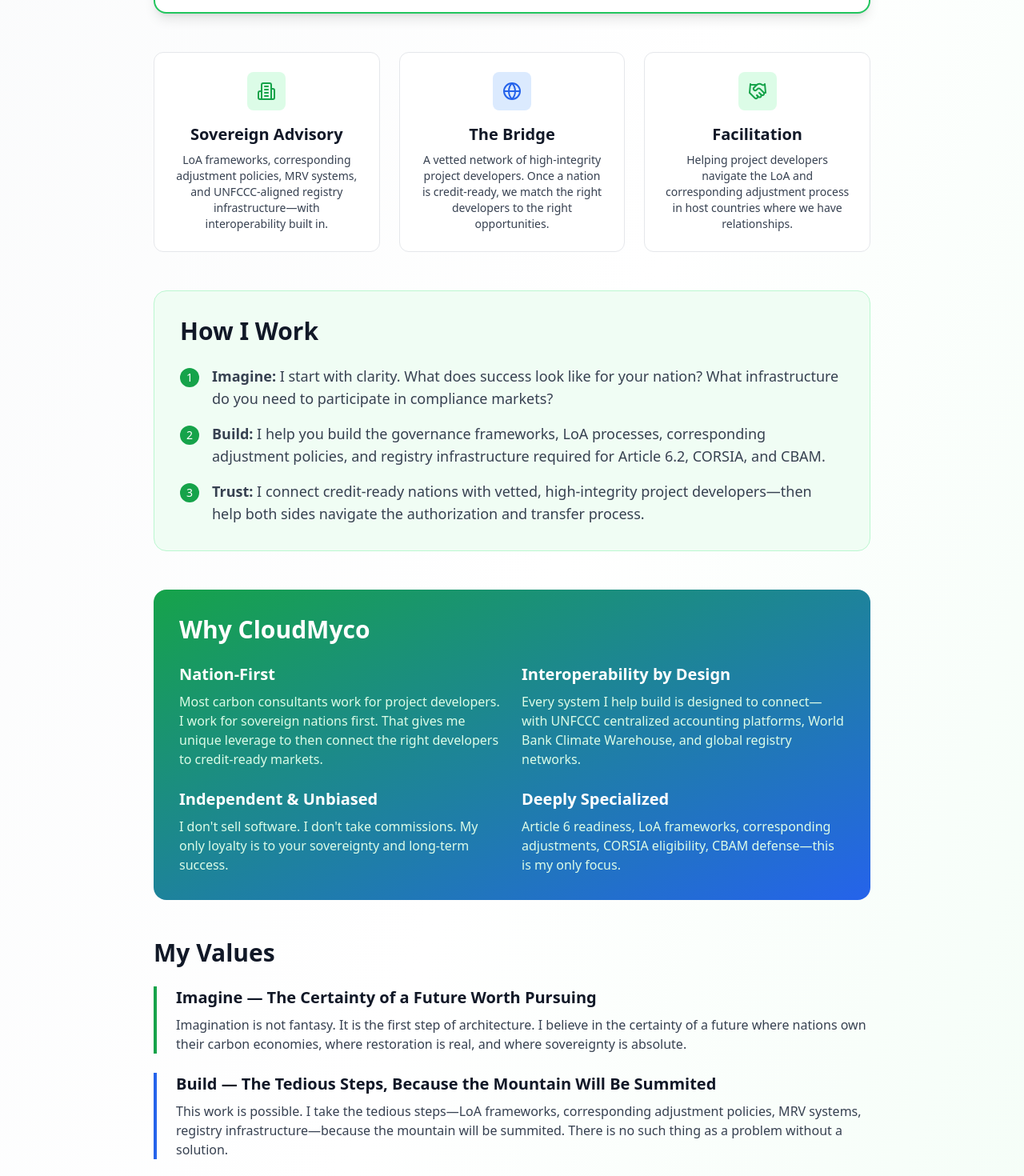
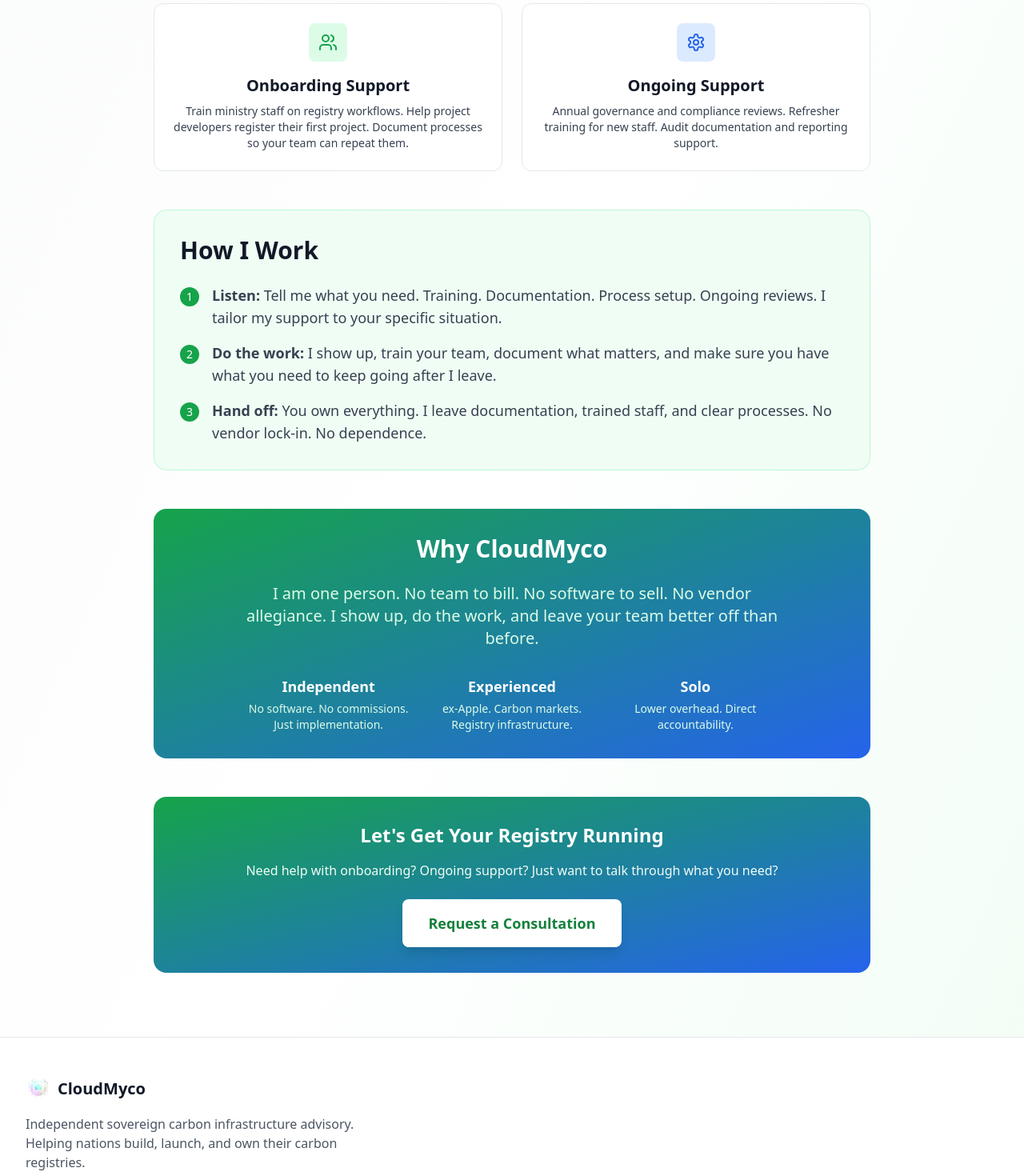
Before and after one commit to naturally-code/CloudMyco_marketing_site, a Next.js app: page /about in a window 1280 px wide. Shown: the part 1029-2499 px from the top of the page at 80% size. Built offline with nearby package versions, Linux system fonts and the light colour scheme.

Commit message:
Simplify AboutPage content and messaging
Refactor AboutPage content to simplify messaging and focus on solo consultancy.

```diff
--- a/app/about/page.tsx
+++ b/app/about/page.tsx
@@ -3,7 +3,7 @@
 import Link from 'next/link'
 import NavBar from '../../components/NavBar'
 import Footer from '../../components/Footer'
-import { ArrowLeft, Building2, Users, Target, Award, Shield, Globe, Compass, Heart, Eye, Handshake, Hammer } from 'lucide-react'
+import { ArrowLeft, Users, Settings, CheckCircle } from 'lucide-react'
 
 export default function AboutPage() {
   return (
@@ -29,51 +29,43 @@
           </p>
 
           <p className="text-xl text-gray-700 mb-12 leading-relaxed">
-            The bottleneck in global carbon markets is no longer a lack of projects. It is a lack of host country readiness. Most nations lack Letter of Authorization (LoA) frameworks, corresponding adjustment policies, UNFCCC reporting systems, and digital registries. CloudMyco exists to close this gap.
+            CloudMyco Advisory is a solo consultancy. I help countries, registries, and project developers get their carbon infrastructure up and running. No software to sell. No vendor bias. Just implementation.
           </p>
 
-          {/* Who We Are - Updated with hybrid model */}
+          {/* Who I Am - Simplified solo consultant */}
           <div className="bg-white rounded-2xl border-2 border-carbon-500 p-8 mb-12 shadow-lg">
             <h2 className="text-3xl font-bold text-gray-900 mb-4">Who I Am</h2>
             <p className="text-lg text-gray-700 leading-relaxed mb-4">
-              I founded CloudMyco because I saw a critical gap in the carbon market ecosystem. After years navigating carbon markets as a researcher and technologist (ex-Apple, AI/ML for data integrity), I realized that the real bottleneck wasn't project supply—it was host country readiness.
+              I'm Lucinda. After years navigating carbon markets as a researcher and technologist (ex-Apple, AI/ML for data integrity), I realized something: countries and registries don't just need policy advice. They need someone to actually do the implementation work.
             </p>
             <p className="text-lg text-gray-700 leading-relaxed mb-4">
-              CloudMyco is a sovereign carbon advisory firm. We help nation states build the technical infrastructure and governance frameworks required to participate in Article 6 of the Paris Agreement, CORSIA, and CBAM compliance markets. We then connect credit-ready nations with vetted, high-integrity project developers.
+              That's what CloudMyco Advisory is. A solo consultancy focused on one thing: getting carbon registries operational. Training staff. Helping developers register projects. Documenting processes. Providing ongoing support after launch.
             </p>
             <p className="text-lg text-gray-700 leading-relaxed">
-              I don't sell software. I don't take commissions. I provide independent, unbiased expertise to ensure your nation's carbon infrastructure is built to last—and built to connect.
+              I don't sell software. I don't take commissions. I don't have a team to bill. I show up, do the work, and leave your team better off than before.
             </p>
           </div>
 
-          {/* What We Do - Framed as hybrid model */}
-          <div className="grid md:grid-cols-3 gap-6 mb-12">
+          {/* What I Do - Two services only */}
+          <div className="grid md:grid-cols-2 gap-6 mb-12">
             <div className="bg-white p-6 rounded-xl border border-gray-200 hover:border-carbon-500 transition-colors text-center">
               <div className="w-12 h-12 bg-carbon-100 rounded-lg flex items-center justify-center mx-auto mb-4">
-                <Building2 className="w-6 h-6 text-carbon-600" />
+                <Users className="w-6 h-6 text-carbon-600" />
               </div>
-              <h3 className="text-xl font-bold text-gray-900 mb-2">Sovereign Advisory</h3>
-              <p className="text-gray-700 text-sm">LoA frameworks, corresponding adjustment policies, MRV systems, and UNFCCC-aligned registry infrastructure—with interoperability built in.</p>
+              <h3 className="text-xl font-bold text-gray-900 mb-2">Onboarding Support</h3>
+              <p className="text-gray-700 text-sm">Train ministry staff on registry workflows. Help project developers register their first project. Document processes so your team can repeat them.</p>
             </div>
 
             <div className="bg-white p-6 rounded-xl border border-gray-200 hover:border-blockchain-500 transition-colors text-center">
               <div className="w-12 h-12 bg-blockchain-100 rounded-lg flex items-center justify-center mx-auto mb-4">
-                <Globe className="w-6 h-6 text-blockchain-600" />
+                <Settings className="w-6 h-6 text-blockchain-600" />
               </div>
-              <h3 className="text-xl font-bold text-gray-900 mb-2">The Bridge</h3>
-              <p className="text-gray-700 text-sm">A vetted network of high-integrity project developers. Once a nation is credit-ready, we match the right developers to the right opportunities.</p>
-            </div>
-
-            <div className="bg-white p-6 rounded-xl border border-gray-200 hover:border-green-500 transition-colors text-center">
-              <div className="w-12 h-12 bg-green-100 rounded-lg flex items-center justify-center mx-auto mb-4">
-                <Handshake className="w-6 h-6 text-green-600" />
-              </div>
-              <h3 className="text-xl font-bold text-gray-900 mb-2">Facilitation</h3>
-              <p className="text-gray-700 text-sm">Helping project developers navigate the LoA and corresponding adjustment process in host countries where we have relationships.</p>
+              <h3 className="text-xl font-bold text-gray-900 mb-2">Ongoing Support</h3>
+              <p className="text-gray-700 text-sm">Annual governance and compliance reviews. Refresher training for new staff. Audit documentation and reporting support.</p>
             </div>
           </div>
 
-          {/* Our Approach - How I Work */}
+          {/* How I Work - Simplified */}
           <div className="bg-carbon-50 rounded-2xl p-8 border border-carbon-200 mb-12">
             <h2 className="text-3xl font-bold text-gray-900 mb-6">How I Work</h2>
 
@@ -82,99 +74,61 @@
                 <div className="w-6 h-6 bg-carbon-600 rounded-full flex items-center justify-center flex-shrink-0 mt-1">
                   <span className="text-white text-sm">1</span>
                 </div>
-                <p className="text-lg text-gray-700"><span className="font-semibold">Imagine:</span> I start with clarity. What does success look like for your nation? What infrastructure do you need to participate in compliance markets?</p>
+                <p className="text-lg text-gray-700"><span className="font-semibold">Listen:</span> Tell me what you need. Training. Documentation. Process setup. Ongoing reviews. I tailor my support to your specific situation.</p>
               </div>
 
               <div className="flex items-start gap-4">
                 <div className="w-6 h-6 bg-carbon-600 rounded-full flex items-center justify-center flex-shrink-0 mt-1">
                   <span className="text-white text-sm">2</span>
                 </div>
-                <p className="text-lg text-gray-700"><span className="font-semibold">Build:</span> I help you build the governance frameworks, LoA processes, corresponding adjustment policies, and registry infrastructure required for Article 6.2, CORSIA, and CBAM.</p>
+                <p className="text-lg text-gray-700"><span className="font-semibold">Do the work:</span> I show up, train your team, document what matters, and make sure you have what you need to keep going after I leave.</p>
               </div>
 
               <div className="flex items-start gap-4">
                 <div className="w-6 h-6 bg-carbon-600 rounded-full flex items-center justify-center flex-shrink-0 mt-1">
                   <span className="text-white text-sm">3</span>
                 </div>
-                <p className="text-lg text-gray-700"><span className="font-semibold">Trust:</span> I connect credit-ready nations with vetted, high-integrity project developers—then help both sides navigate the authorization and transfer process.</p>
+                <p className="text-lg text-gray-700"><span className="font-semibold">Hand off:</span> You own everything. I leave documentation, trained staff, and clear processes. No vendor lock-in. No dependence.</p>
               </div>
             </div>
           </div>
 
-          {/* Why CloudMyco - Updated with nation-first positioning */}
+          {/* Why CloudMyco - Simplified solo consultant message */}
           <div className="bg-gradient-to-br from-carbon-600 to-blockchain-600 rounded-2xl p-8 text-white mb-12">
-            <h2 className="text-3xl font-bold mb-6">Why CloudMyco</h2>
-            <div className="grid md:grid-cols-2 gap-6">
+            <h2 className="text-3xl font-bold mb-6 text-center">Why CloudMyco</h2>
+            <div className="max-w-2xl mx-auto text-center">
+              <p className="text-xl text-carbon-100 mb-6">
+                I am one person. No team to bill. No software to sell. No vendor allegiance. I show up, do the work, and leave your team better off than before.
+              </p>
+              <div className="grid md:grid-cols-3 gap-4 mt-8">
                 <div>
-                <h3 className="text-xl font-bold mb-2">Nation-First</h3>
-                <p className="text-carbon-100">Most carbon consultants work for project developers. I work for sovereign nations first. That gives me unique leverage to then connect the right developers to credit-ready markets.</p>
+                  <h3 className="text-lg font-bold mb-1">Independent</h3>
+                  <p className="text-carbon-100 text-sm">No software. No commissions. Just implementation.</p>
                 </div>
                 <div>
-                <h3 className="text-xl font-bold mb-2">Interoperability by Design</h3>
-                <p className="text-carbon-100">Every system I help build is designed to connect—with UNFCCC centralized accounting platforms, World Bank Climate Warehouse, and global registry networks.</p>
+                  <h3 className="text-lg font-bold mb-1">Experienced</h3>
+                  <p className="text-carbon-100 text-sm">ex-Apple. Carbon markets. Registry infrastructure.</p>
                 </div>
                 <div>
-                <h3 className="text-xl font-bold mb-2">Independent & Unbiased</h3>
-                <p className="text-carbon-100">I don't sell software. I don't take commissions. My only loyalty is to your sovereignty and long-term success.</p>
+                  <h3 className="text-lg font-bold mb-1">Solo</h3>
+                  <p className="text-carbon-100 text-sm">Lower overhead. Direct accountability.</p>
                 </div>
-              <div>
-                <h3 className="text-xl font-bold mb-2">Deeply Specialized</h3>
-                <p className="text-carbon-100">Article 6 readiness, LoA frameworks, corresponding adjustments, CORSIA eligibility, CBAM defense—this is my only focus.</p>
               </div>
             </div>
           </div>
 
-          {/* Our Values - Updated with Imagine. Build. Trust. */}
-          <div className="space-y-6 mb-12">
-            <h2 className="text-3xl font-bold text-gray-900">My Values</h2>
-
-            <div className="border-l-4 border-carbon-600 pl-6">
-              <h3 className="text-xl font-bold text-gray-900 mb-2">Imagine — The Certainty of a Future Worth Pursuing</h3>
-              <p className="text-gray-700">
-                Imagination is not fantasy. It is the first step of architecture. I believe in the certainty of a future where nations own their carbon economies, where restoration is real, and where sovereignty is absolute.
-              </p>
-            </div>
-
-            <div className="border-l-4 border-blockchain-600 pl-6">
-              <h3 className="text-xl font-bold text-gray-900 mb-2">Build — The Tedious Steps, Because the Mountain Will Be Summited</h3>
-              <p className="text-gray-700">
-                This work is possible. I take the tedious steps—LoA frameworks, corresponding adjustment policies, MRV systems, registry infrastructure—because the mountain will be summited. There is no such thing as a problem without a solution.
-              </p>
-            </div>
-
-            <div className="border-l-4 border-purple-600 pl-6">
-              <h3 className="text-xl font-bold text-gray-900 mb-2">Trust — Governance Built In, Not as an Afterthought</h3>
-              <p className="text-gray-700">
-                Trust is engineered, not assumed. I build governance into infrastructure from the first line of code. Interoperability and system standardization are core requirements—not afterthoughts. No exceptions. No backdoors.
-              </p>
-            </div>
-          </div>
-
-          {/* CTA - Dual audience */}
+          {/* CTA - Single CTA only */}
           <div className="text-center bg-gradient-to-br from-carbon-600 to-blockchain-600 rounded-2xl p-8 text-white">
-            <h2 className="text-2xl font-bold mb-4">For Nation States</h2>
+            <h2 className="text-2xl font-bold mb-4">Let's Get Your Registry Running</h2>
             <p className="text-carbon-50 mb-6">
-              Let's build your Article 6 readiness.
-            </p>
-            <Link
-              href="/contact"
-              className="inline-flex items-center px-8 py-4 bg-white text-carbon-700 rounded-lg hover:bg-carbon-50 transition-all hover:scale-105 font-semibold text-lg shadow-lg mb-6"
-            >
-              Request a Consultation
-            </Link>
-
-            <div className="border-t border-carbon-500 pt-6 mt-6">
-              <h2 className="text-2xl font-bold mb-4">For Project Developers</h2>
-              <p className="text-carbon-50 mb-6">
-                Looking for a credit-ready host country? Start here.
+              Need help with onboarding? Ongoing support? Just want to talk through what you need?
             </p>
             <Link
               href="/contact"
               className="inline-flex items-center px-8 py-4 bg-white text-carbon-700 rounded-lg hover:bg-carbon-50 transition-all hover:scale-105 font-semibold text-lg shadow-lg"
             >
-                Inquire About Host Countries
+              Request a Consultation
             </Link>
-            </div>
           </div>
         </div>
       </section>
```
Lines whose indentation alone changed are shown as unchanged.
